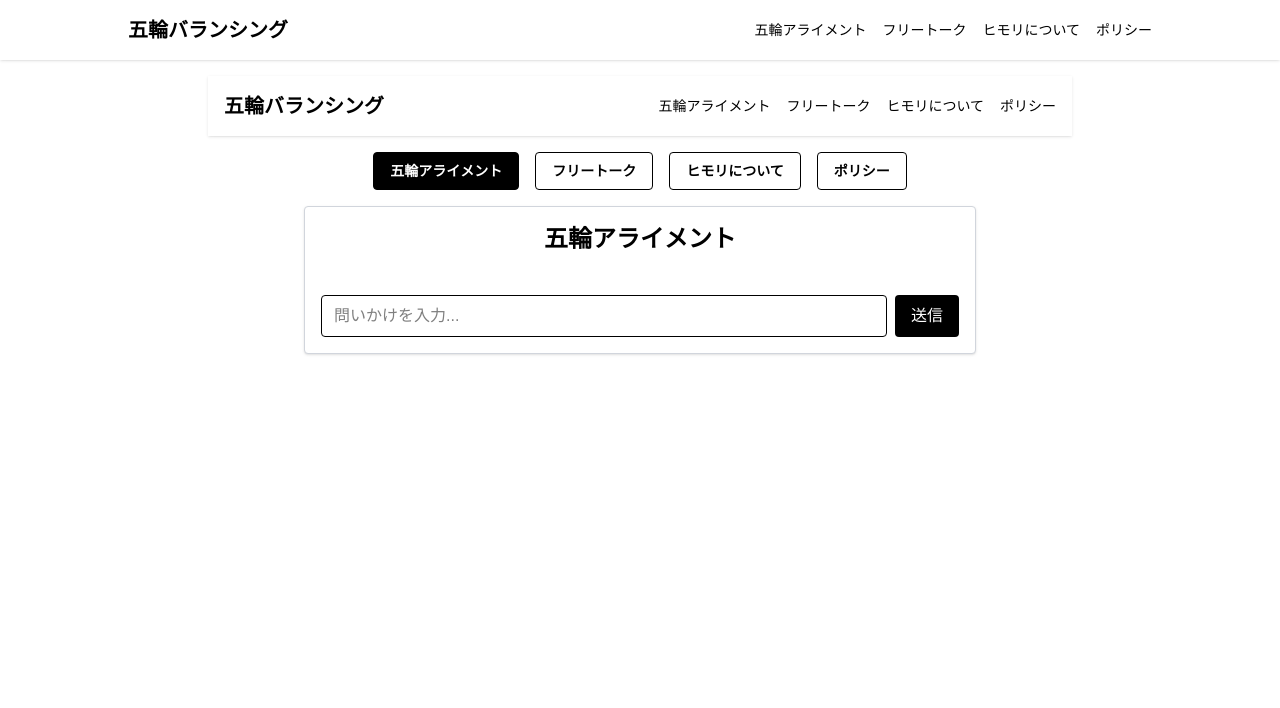
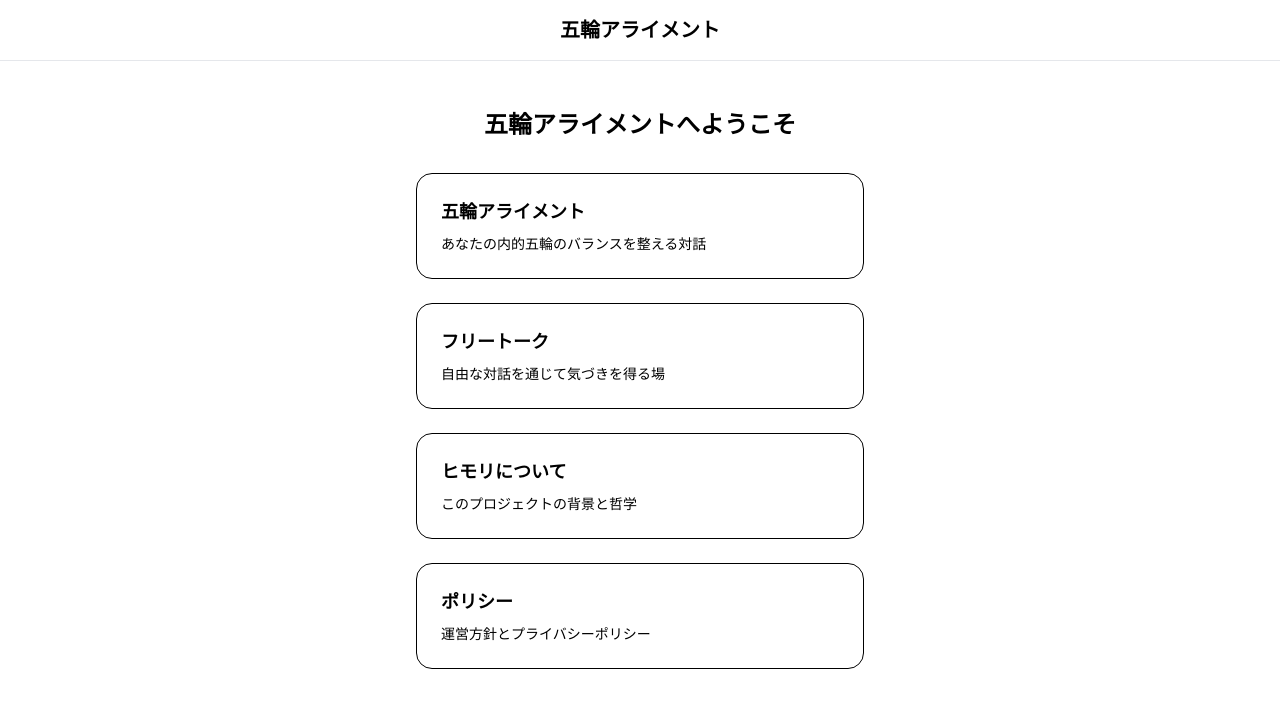
Before and after one commit to Kodai369/goring-app, a Next.js app: page / in a window 1280 px wide. Shown: the top 708 px of the page. Built offline with nearby package versions, Linux system fonts and the light colour scheme.

Commit message:
ヘッダー更新：五輪アライメントリンク追加

```diff
--- a/app/align/page.tsx
+++ b/app/align/page.tsx
@@ -12,7 +12,7 @@ const prompts = [
 
 async function fetchGPTResponse(input: string, label: string): Promise<string> {
   const systemPrompt = `
-    あなたは「五輪バランシング」GPTです。
+    あなたは「五輪アライメント」GPTです。
     以下の文脈を土台に、問いに応じた精神的内省・象徴的問い返し・構造的理解を促してください。
     【思想土台】
     - 天風哲学・禅・修養・武士道・自己コーチングを用いた、思考バランスの顕在化
@@ -70,7 +70,7 @@ export default function Home() {
   return (
     <div className="max-w-xl mx-auto p-4 font-sans text-black bg-white">
       <div className="p-8 text-center">
-        <h1 className="text-2xl font-bold">ようこそ 五輪バランシングアプリへ</h1>
+        <h1 className="text-2xl font-bold">ようこそ 五輪アライメントへ</h1>
         <p className="mt-4">こちらは現在開発中のアプリです。</p>
       </div>
       {step < prompts.length ? (
--- a/app/free/page.tsx
+++ b/app/free/page.tsx
@@ -38,10 +38,7 @@ export default function FreeTalk() {
       {/* メインメニュー */}
       <nav className="bg-white border-b border-gray-300 mb-6">
         <div className="flex flex-wrap justify-center gap-4 p-4">
-          <a href="/" className="bg-white text-black border border-black px-4 py-2 rounded hover:bg-black hover:text-white text-sm font-semibold">五輪アライメント</a>
-          <a href="/free-talk" className="bg-black text-white px-4 py-2 rounded border border-black text-sm font-semibold">フリートーク</a>
-          <a href="/himori" className="bg-white text-black border border-black px-4 py-2 rounded hover:bg-black hover:text-white text-sm font-semibold">ヒモリについて</a>
-          <a href="/policy" className="bg-white text-black border border-black px-4 py-2 rounded hover:bg-black hover:text-white text-sm font-semibold">ポリシー</a>
+
         </div>
       </nav>
 
@@ -52,7 +49,7 @@ export default function FreeTalk() {
           {messages.map((msg, i) => (
             <div key={i} className="border border-gray-300 rounded p-3 bg-white">
               <div className="text-xs font-semibold text-gray-700 mb-1">
-                {msg.role === 'user' ? 'あなた' : 'フリートークAI'}
+                {msg.role === 'user' ? 'あなた' : '五輪アライメント'}
               </div>
               <div className="whitespace-pre-wrap text-black">{msg.content}</div>
             </div>
--- a/app/layout.tsx
+++ b/app/layout.tsx
@@ -14,7 +14,7 @@ const geistMono = Geist_Mono({
 });
 
 export const metadata: Metadata = {
-  title: "五輪バランシング",
+  title: "五輪アライメント",
   description: "五輪思想をもとにした自己調整アプリ",
 };
 
--- a/app/page.tsx
+++ b/app/page.tsx
@@ -1,81 +1,27 @@
 'use client';
 
-import { useState } from 'react';
-import Header from '@/components/Header'; // このHeaderはあなたが提示したものでOK
 import Link from 'next/link';
 
-type Message = {
-  role: 'user' | 'assistant';
-  content: string;
-};
-
-export default function AlignPage() {
-  const [input, setInput] = useState('');
-  const [messages, setMessages] = useState<Message[]>([]);
-  const [loading, setLoading] = useState(false);
-
-  const handleSubmit = async (e: React.FormEvent) => {
-    e.preventDefault();
-    if (!input.trim()) return;
-
-    const userMessage: Message = { role: 'user', content: input };
-    setMessages((prev) => [...prev, userMessage]);
-    setInput('');
-    setLoading(true);
-
-    const res = await fetch('/api/chat', {
-      method: 'POST',
-      headers: { 'Content-Type': 'application/json' },
-      body: JSON.stringify({ input }),
-    });
-
-    const data = await res.json();
-    const assistantMessage: Message = { role: 'assistant', content: data.reply.content };
-    setMessages((prev) => [...prev, assistantMessage]);
-    setLoading(false);
-  };
+export default function Home() {
+  const menus = [
+    { name: '五輪アライメント', href: '/align', description: 'あなたの内的五輪のバランスを整える対話' },
+    { name: 'フリートーク', href: '/free', description: '自由な対話を通じて気づきを得る場' },
+    { name: 'ヒモリについて', href: '/himori', description: 'このプロジェクトの背景と哲学' },
+    { name: 'ポリシー', href: '/privacy', description: '運営方針とプライバシーポリシー' },
+  ];
 
   return (
-    <div className="min-h-screen bg-white text-black">
-      <Header />
-
-      {/* メニューボタン（直接記述） */}
-      <div className="flex flex-wrap justify-center gap-4 p-4">
-        <Link href="/align" className="bg-black text-white px-4 py-2 rounded border border-black text-sm font-semibold">五輪アライメント</Link>
-        <Link href="/free" className="bg-white text-black px-4 py-2 rounded border border-black text-sm font-semibold hover:bg-black hover:text-white">フリートーク</Link>
-        <Link href="/himori" className="bg-white text-black px-4 py-2 rounded border border-black text-sm font-semibold hover:bg-black hover:text-white">ヒモリについて</Link>
-        <Link href="/privacy" className="bg-white text-black px-4 py-2 rounded border border-black text-sm font-semibold hover:bg-black hover:text-white">ポリシー</Link>
-      </div>
-
-      <div className="max-w-2xl mx-auto bg-white border border-gray-300 rounded shadow p-4">
-        <h1 className="text-2xl font-bold text-center mb-6">五輪アライメント</h1>
-        <div className="space-y-4 mb-4 max-h-[50vh] overflow-y-auto">
-          {messages.map((msg, i) => (
-            <div key={i} className="border border-gray-300 rounded p-3 bg-white">
-              <div className="text-xs font-semibold text-gray-700 mb-1">
-                {msg.role === 'user' ? 'あなた' : '五輪アライメント'}
-              </div>
-              <div className="whitespace-pre-wrap text-black">{msg.content}</div>
+    <div className="min-h-screen bg-white text-black px-4 py-8">
+      <h1 className="text-2xl font-bold text-center mb-8">五輪アライメントへようこそ</h1>
+      <div className="grid gap-6 max-w-md mx-auto">
+        {menus.map((menu) => (
+          <Link key={menu.href} href={menu.href}>
+            <div className="border border-black rounded-2xl p-6 hover:bg-black hover:text-white transition">
+              <h2 className="text-lg font-semibold mb-2">{menu.name}</h2>
+              <p className="text-sm">{menu.description}</p>
             </div>
-          ))}
-          {loading && <div className="text-gray-500 italic">応答中…</div>}
-        </div>
-        <form onSubmit={handleSubmit} className="flex gap-2">
-          <input
-            type="text"
-            value={input}
-            onChange={(e) => setInput(e.target.value)}
-            className="flex-1 border border-black rounded px-3 py-2"
-            placeholder="問いかけを入力..."
-          />
-          <button
-            type="submit"
-            className="bg-black text-white px-4 py-2 rounded hover:bg-gray-800"
-            disabled={loading}
-          >
-            送信
-          </button>
-        </form>
+          </Link>
+        ))}
       </div>
     </div>
   );
--- a/components/Header.tsx
+++ b/components/Header.tsx
@@ -1,19 +1,18 @@
 'use client';
 
-import Link from 'next/link';
+import { useRouter } from 'next/navigation';
 
 export default function Header() {
+  const router = useRouter();
+
   return (
-    <header className="bg-white shadow p-4 sticky top-0 z-50">
-      <div className="max-w-5xl mx-auto flex flex-col sm:flex-row sm:justify-between items-start sm:items-center">
-        <h1 className="text-xl font-bold text-black mb-2 sm:mb-0">五輪バランシング</h1>
-        <ul className="flex flex-wrap gap-4 text-sm text-black">
-          <li><Link href="/align">五輪アライメント</Link></li>
-          <li><Link href="/free">フリートーク</Link></li>
-          <li><Link href="/himori">ヒモリについて</Link></li>
-          <li><Link href="/privacy">ポリシー</Link></li>
-        </ul>
-      </div>
+    <header className="bg-white border-b border-gray-200 p-4 sticky top-0 z-50">
+      <h1
+        onClick={() => router.push('/')}
+        className="text-xl font-bold text-center text-black cursor-pointer hover:underline"
+      >
+        五輪アライメント
+      </h1>
     </header>
   );
 }
--- /dev/null
+++ b/pages/api/free-talk.ts
@@ -0,0 +1,34 @@
+import type { NextApiRequest, NextApiResponse } from 'next';
+
+export default async function handler(req: NextApiRequest, res: NextApiResponse) {
+  const { input } = req.body;
+
+  const response = await fetch('https://api.openai.com/v1/chat/completions', {
+    method: 'POST',
+    headers: {
+      'Content-Type': 'application/json',
+      Authorization: `Bearer ${process.env.OPENAI_API_KEY}`,
+    },
+    body: JSON.stringify({
+      model: 'gpt-4',
+      messages: [
+        {
+          role: 'system',
+          content: `あなたは「５層コーチングアライメント調整補助AI」です。
+...（省略）...`,
+        },
+        { role: 'user', content: input },
+      ],
+    }),
+  });
+
+  const data = await response.json();
+  const reply = data.choices?.[0]?.message?.content || '…風の中に、まだ答えは現れていません。';
+
+  res.status(200).json({
+    reply: {
+      role: 'assistant',
+      content: reply,
+    },
+  });
+}
```
